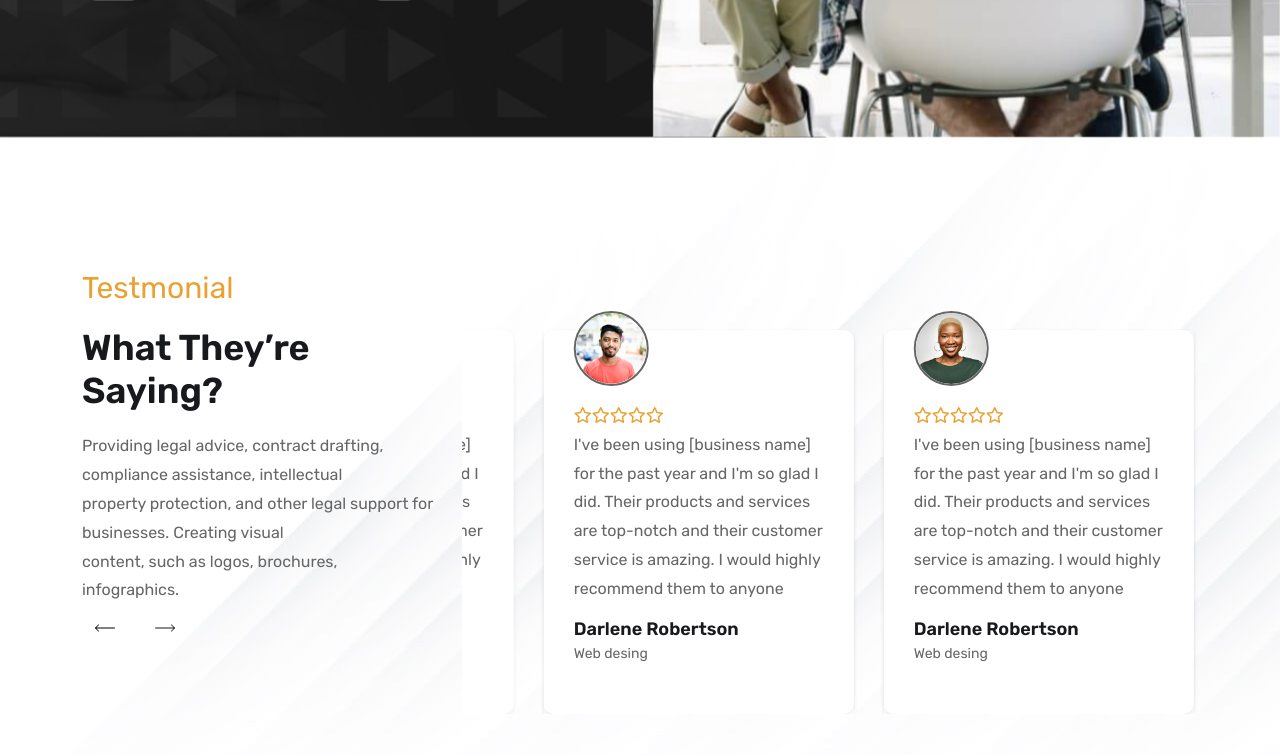
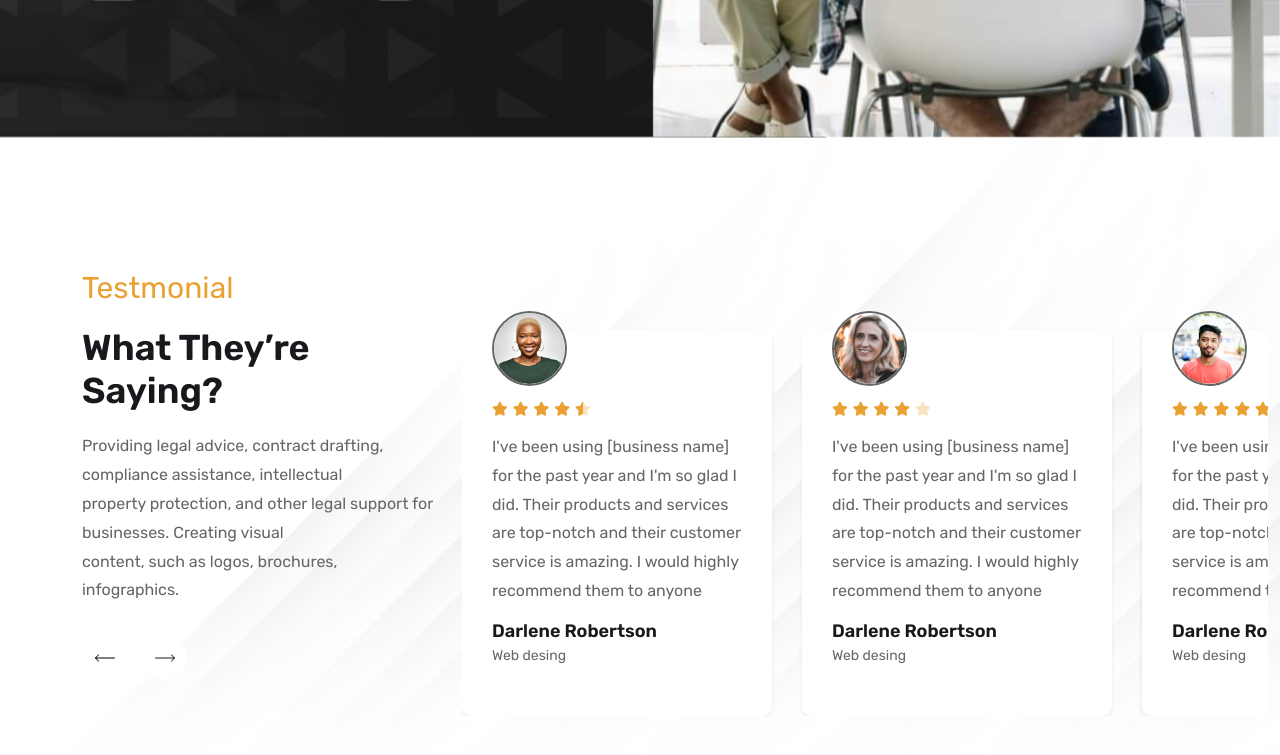
Before and after one commit to FatihaZannat/bizmax2, a plain HTML site: page index.html in a window 1280 px wide. Shown: the part 4663-5418 px from the top of the page. Drawn offline with Linux system fonts and the light colour scheme.

Commit message:
testimonial rating done

```diff
--- a/assets/js/main.js
+++ b/assets/js/main.js
@@ -32,6 +32,7 @@
     progressBar()
     counterInit()
     slickInit()
+    review()
 
     if ($.exists('.wow')) {
       new WOW().init();
@@ -155,7 +156,7 @@
         let activeSlider = $(this).find('.cs_slider_activate')
         activeSlider.slick({
           slidesToShow: 3,
-          autoplay: true,
+          // autoplay: true,
           variableWidth: true,
           autoplaySpeed: 3000,
           infinite: true,
@@ -246,4 +247,18 @@
   }
 
 
+
+  /*--------------------------------------------------
+  7.   review
+  ---------------------------------------------------*/
+
+  function review(){
+    $('.cs_rating').each(function(){
+      let review = $(this).attr('cs-rating')
+      let reviewVal = review * 20 + '%';
+      console.log(reviewVal);
+      $(this).find('.cs_rating_percentage').css('width', reviewVal)
+    })
+  }
+
 })(jQuery)
--- a/assets/sass/common/_general.scss
+++ b/assets/sass/common/_general.scss
@@ -1,5 +1,4 @@
-
-.cs_gray_bg{
+.cs_gray_bg {
     background-color: rgba(242, 243, 247, 0.4);
 }
 
@@ -30,62 +29,71 @@
         opacity: 0;
         transition: opacity 0.5s ease;
     }
-    &:hover{
-        &::after{
+
+    &:hover {
+        &::after {
             opacity: 1;
         }
     }
 
 }
-.cs_social_btns{
-    a{
+
+.cs_social_btns {
+    a {
         border: 1px solid #454a53;
 
-    &:hover{
+        &:hover {
             border-color: $accent_color;
             background-color: $accent_color;
         }
     }
 }
 
-.cs_moving_wrap{
+.cs_moving_wrap {
     height: 200px;
     background-color: #17191d;
 
-    &:hover{
-        .cs_moving_text{
+    &:hover {
+        .cs_moving_text {
             animation-play-state: paused;
         }
     }
 }
-.cs_moving_text{
+
+.cs_moving_text {
     animation: side-left 20s linear infinite;
-    > *{
+
+    >* {
         padding: 10px 20px;
     }
 }
-@keyframes side-left{
-    from{
+
+@keyframes side-left {
+    from {
         transform: translateX(0);
     }
-    to{
+
+    to {
         transform: translateX(-100%);
     }
 }
 
-.cs_progressbar.cs_style_1{
-    .cs_progress{
+.cs_progressbar.cs_style_1 {
+    .cs_progress {
         height: 8px;
         background-color: #f6f6f6;
     }
 }
-.cs_section_shape-1{
+
+.cs_section_shape-1 {
     top: 6%;
     right: 4%;
 }
-.cs_player_btn{
+
+.cs_player_btn {
+
     &::after,
-    &::before{
+    &::before {
         content: '';
         position: absolute;
         top: 50%;
@@ -96,76 +104,115 @@
         height: 100%;
         background-color: rgba($primary_color, 0.5);
     }
-    &::before{
+
+    &::before {
         z-index: 0;
         animation: pluse-border 1500ms ease-in-out infinite;
     }
-    &::after{
+
+    &::after {
         z-index: 1;
         transition: all 200ms;
     }
-    svg{
+
+    svg {
         z-index: 2;
     }
 }
 
-@keyframes pluse-border{
-0%{
+@keyframes pluse-border {
+    0% {
         transform: translateX(-50%), translateY(-50%), translateZ(0) scale(1);
         opacity: 1;
     }
-100%{
+
+    100% {
         transform: translateX(-50%) translateY(-50%) translateZ(0) scale(1.5);
         opacity: 0;
     }
 }
+
 // Animation
-.semi_rotate{
+.semi_rotate {
     animation-name: semiRotate;
     animation-duration: 5s;
     animation-iteration-count: infinite;
     animation-timing-function: linear;
 }
 
-@keyframes semiRotate{
+@keyframes semiRotate {
+
     0%,
     100% {
         transform: rotate(0);
     }
+
     25%,
-    75%{
+    75% {
         transform: rotate(10deg);
     }
-    50%{
+
+    50% {
         transform: rotate(20deg);
     }
 }
 
-.moving-x{
+.moving-x {
     animation-name: movingX;
     animation-duration: 5s;
     animation-timing-function: linear;
     animation-iteration-count: infinite;
 }
-@keyframes movingX{
-    0%{
+
+@keyframes movingX {
+    0% {
         transform: translateX(30px);
     }
-    50%{
+
+    50% {
         transform: translateX(10px);
     }
-    100%{
+
+    100% {
         transform: translateX(30px);
     }
 }
 
 // rating
 
-.cs_rating{
+.cs_rating {
+    padding-bottom: 15px;
+    width: 101px;
+    font-size: 14px;
+    position: relative;
+    letter-spacing: 5px;
+    line-height: 16px;
 
-    &::before{
+    &::before {
         content: '\f005\f005\f005\f005\f005';
         font-family: 'Font Awesome 6 Free';
+        font-weight: 900;
+        opacity: 0.3;
+
+    }
+
+    > * {
+        position: absolute;
+        top: 0;
+        left: 0;
+        height: 100%;
+        width: 100%;
+
+    }
+
+    .cs_rating_percentage {
+       overflow: hidden;
+        letter-spacing: 5px;
+        &::before {
+            content: '\f005\f005\f005\f005\f005';
+            font-family: 'Font Awesome 6 Free';
+            font-weight: 900;
+        }
     }
 
 }
--- a/assets/sass/common/_slider.scss
+++ b/assets/sass/common/_slider.scss
@@ -2,3 +2,8 @@
     top: 51%;
     right: 16%;
 }
+.cs_testimonial_slider{
+    .cs_slider_activate{
+        width: 63vw
+    }
+}
--- a/index.html
+++ b/index.html
@@ -1017,7 +1017,7 @@
                         <!-- /////////////// -->
 
                 <div
-                class=" d-flex d-flex  cs_column_gap_15 cs_transisation_4">
+                class=" d-flex d-flex cs_pt_30 cs_column_gap_15 cs_transisation_4">
                 <div
                     class="cs_slider_button_prev cs_width_45 rounded-circle  bg_accent_hover cs_height_45 bg-white d-flex align-items-center justify-content-center">
                     <svg width="20" height="8" viewBox="0 0 20 8" fill="none" xmlns="http://www.w3.org/2000/svg">
@@ -1067,7 +1067,7 @@
                                         <div class="cs_testimonial_img cs_pb_15">
                                             <img class=" cs_width_75 cs_height_75 rounded-circle" src="./assets/img/avatar_5.png" alt="">
                                         </div>
-                                        <div class="cs_rating text-accent cs_mb_15" cs-rating="4.5">
+                                        <div class="cs_rating text-accent cs_mb_15" cs-rating="4">
                                             <div class="cs_rating_percentage"></div>
                                         </div>
                                         <p>I've been using [business name] for the past year and I'm so glad I did. Their products and services are top-notch and their customer service is amazing. I would highly recommend them to anyone</p>
@@ -1082,7 +1082,7 @@
                                         <div class="cs_testimonial_img cs_pb_15">
                                             <img class=" cs_width_75 cs_height_75 rounded-circle" src="./assets/img/avatar_1.png" alt="">
                                         </div>
-                                        <div class="cs_rating text-accent cs_mb_15" cs-rating="4.5">
+                                        <div class="cs_rating text-accent cs_mb_15" cs-rating="5">
                                             <div class="cs_rating_percentage"></div>
                                         </div>
                                         <p>I've been using [business name] for the past year and I'm so glad I did. Their products and services are top-notch and their customer service is amazing. I would highly recommend them to anyone</p>
@@ -1097,7 +1097,7 @@
                                         <div class="cs_testimonial_img cs_pb_15">
                                             <img class=" cs_width_75 cs_height_75 rounded-circle" src="./assets/img/testimonial_thumb_2.png" alt="">
                                         </div>
-                                        <div class="cs_rating text-accent cs_mb_15" cs-rating="4.5">
+                                        <div class="cs_rating text-accent cs_mb_15" cs-rating="3.5">
                                             <div class="cs_rating_percentage"></div>
                                         </div>
                                         <p>I've been using [business name] for the past year and I'm so glad I did. Their products and services are top-notch and their customer service is amazing. I would highly recommend them to anyone</p>
@@ -1127,7 +1127,7 @@
                                         <div class="cs_testimonial_img cs_pb_15">
                                             <img class=" cs_width_75 cs_height_75 rounded-circle" src="./assets/img/avatar_2.jpeg" alt="">
                                         </div>
-                                        <div class="cs_rating text-accent cs_mb_15" cs-rating="4.5">
+                                        <div class="cs_rating text-accent cs_mb_15" cs-rating="4.8">
                                             <div class="cs_rating_percentage"></div>
                                         </div>
                                         <p>I've been using [business name] for the past year and I'm so glad I did. Their products and services are top-notch and their customer service is amazing. I would highly recommend them to anyone</p>
@@ -1142,7 +1142,7 @@
                                         <div class="cs_testimonial_img cs_pb_15">
                                             <img class=" cs_width_75 cs_height_75 rounded-circle" src="./assets/img/avatar_3.png" alt="">
                                         </div>
-                                        <div class="cs_rating text-accent cs_mb_15" cs-rating="4.5">
+                                        <div class="cs_rating text-accent cs_mb_15" cs-rating="3.9">
                                             <div class="cs_rating_percentage"></div>
                                         </div>
                                         <p>I've been using [business name] for the past year and I'm so glad I did. Their products and services are top-notch and their customer service is amazing. I would highly recommend them to anyone</p>
```
Also changed, not shown: css/style.css, 1 other file. Lines whose indentation alone changed are shown as unchanged.
